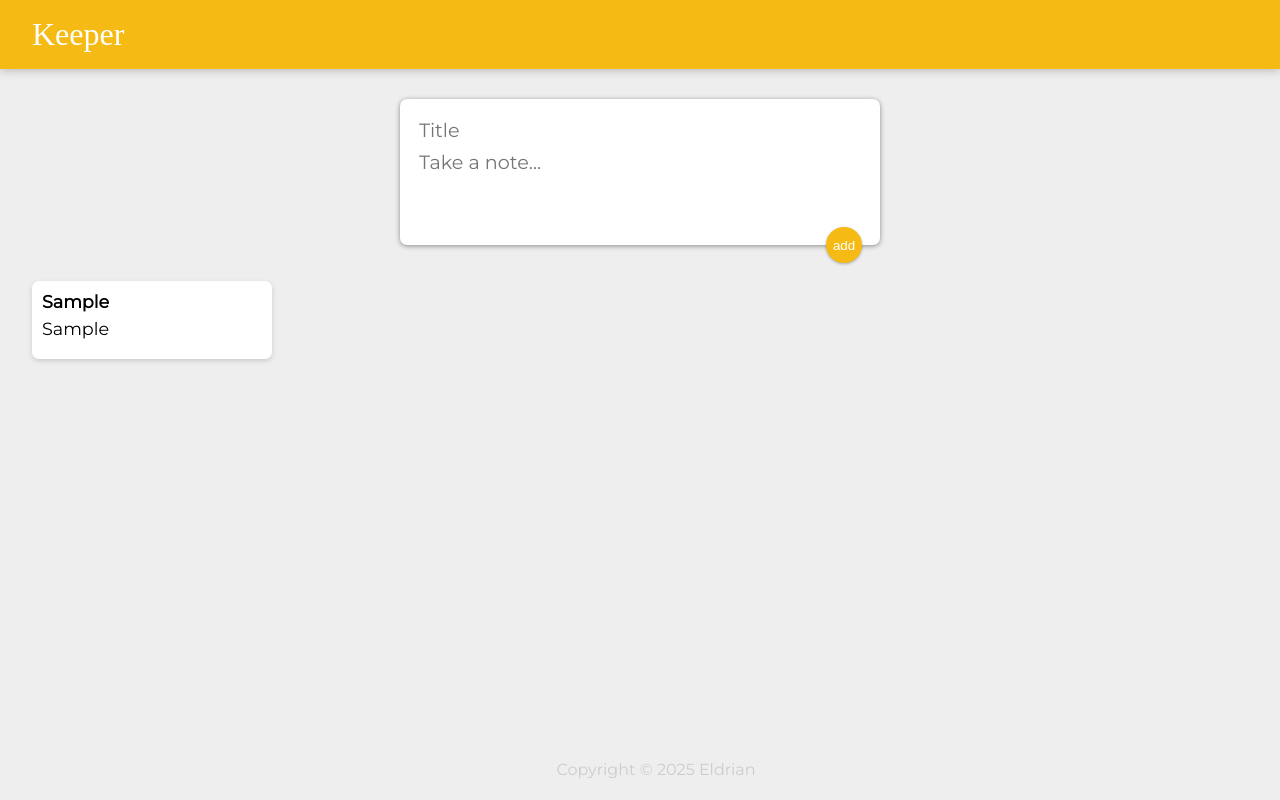
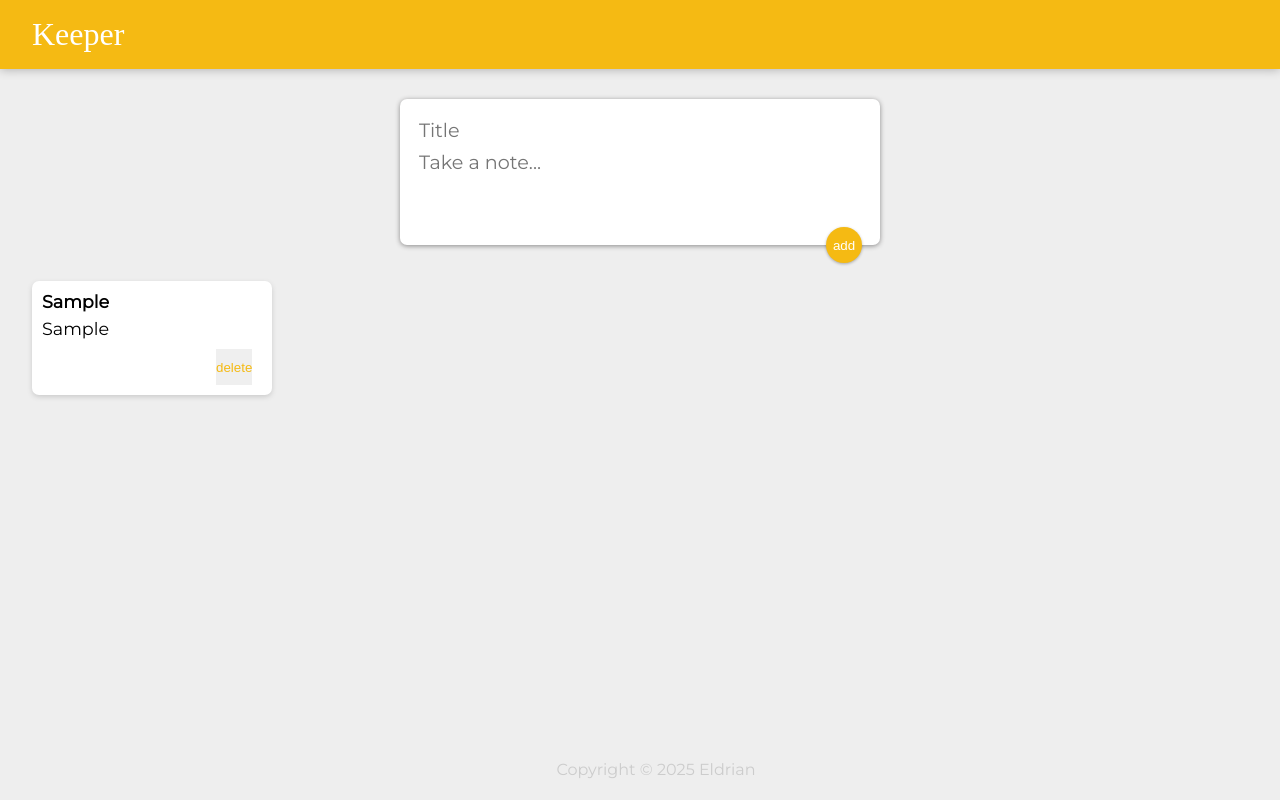
Before and after one commit to eldrianayera/Udemy-React, a React (Vite) app in the folder keeper-app/: page / in a window 1280 px wide. Both pictures are taken after typing "Sample", "Sample" into the empty fields and a click on the button "add". Built offline with nearby package versions, Linux system fonts and the light colour scheme; a web font is replaced by a local one.

Commit message:
keeper-app : complete delete function

```diff
--- a/keeper-app/src/components/App.jsx
+++ b/keeper-app/src/components/App.jsx
@@ -3,7 +3,6 @@ import Header from "./Header";
 import Footer from "./Footer";
 import Note from "./Note";
 import Form from "./Form";
-import notes from "../notes";
 
 function App() {
   const [contentArray, setContentArray] = useState([]);
@@ -12,15 +11,30 @@ function App() {
     setContentArray((prevArray) => {
       return [...prevArray, inputText];
     });
-    console.log(contentArray);
+  }
+
+  function deleteItem(id) {
+    console.log("delete");
+
+    setContentArray((prevArray) => {
+      return prevArray.filter((item, index) => {
+        return index !== id;
+      });
+    });
   }
 
   return (
     <div>
       <Header />
       <Form onAdd={addItem} />
-      {contentArray.map((item) => (
-        <Note key={item.key} title={item.title} content={item.content} />
+      {contentArray.map((item, index) => (
+        <Note
+          key={index}
+          id={index}
+          title={item.title}
+          content={item.content}
+          onDelete={deleteItem}
+        />
       ))}
       <Footer />
     </div>
--- a/keeper-app/src/components/Note.jsx
+++ b/keeper-app/src/components/Note.jsx
@@ -1,13 +1,19 @@
 import React from "react";
 
-
-
-
-function Note(props){
-    return <div className="note">
-        <h1>{props.title}</h1>
-        <p>{props.content}</p>
+function Note(props) {
+  return (
+    <div className="note">
+      <h1>{props.title}</h1>
+      <p>{props.content}</p>
+      <button
+        onClick={() => {
+          props.onDelete(props.id);
+        }}
+      >
+        delete
+      </button>
     </div>
+  );
 }
 
 export default Note;
```
